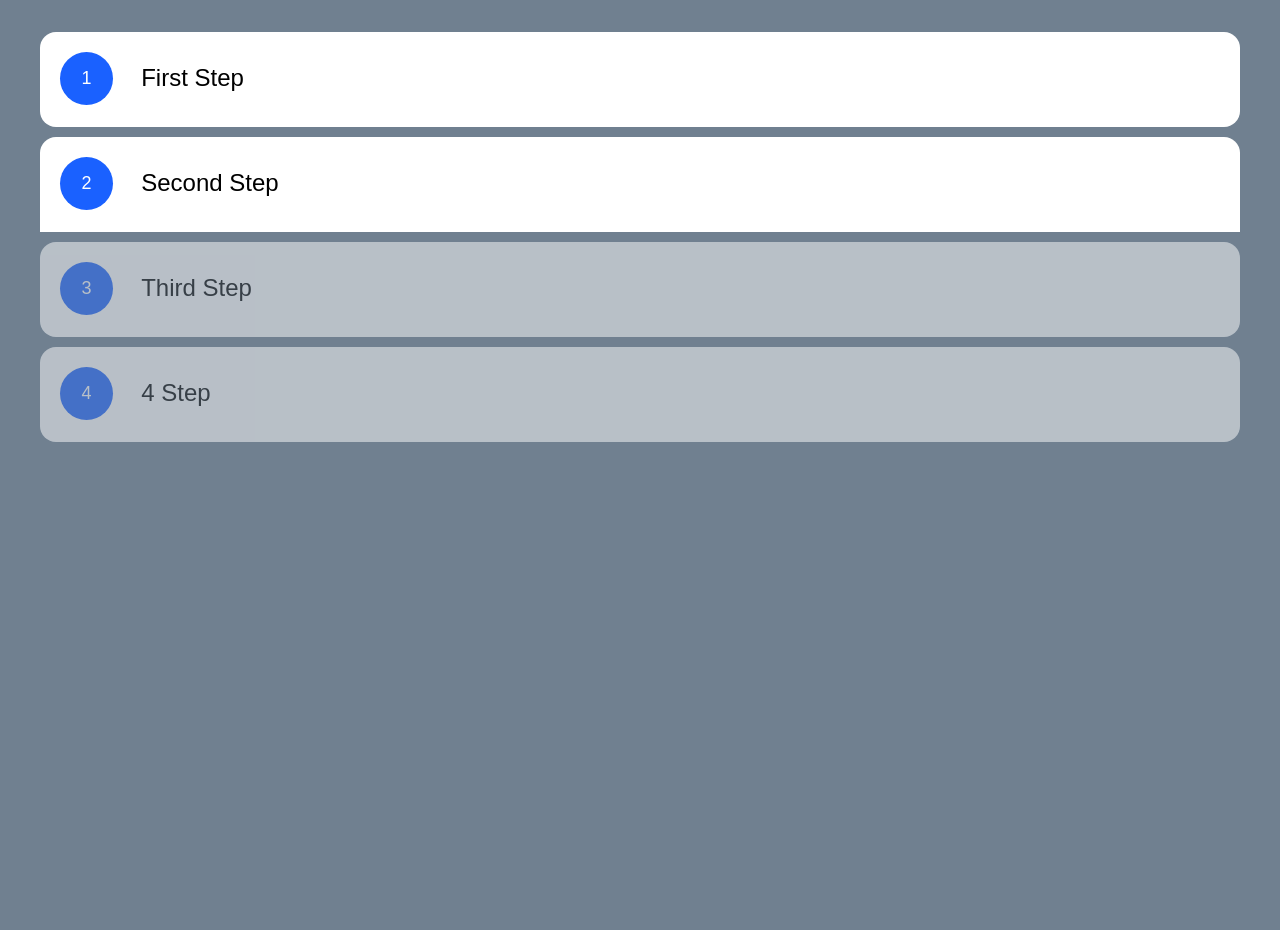
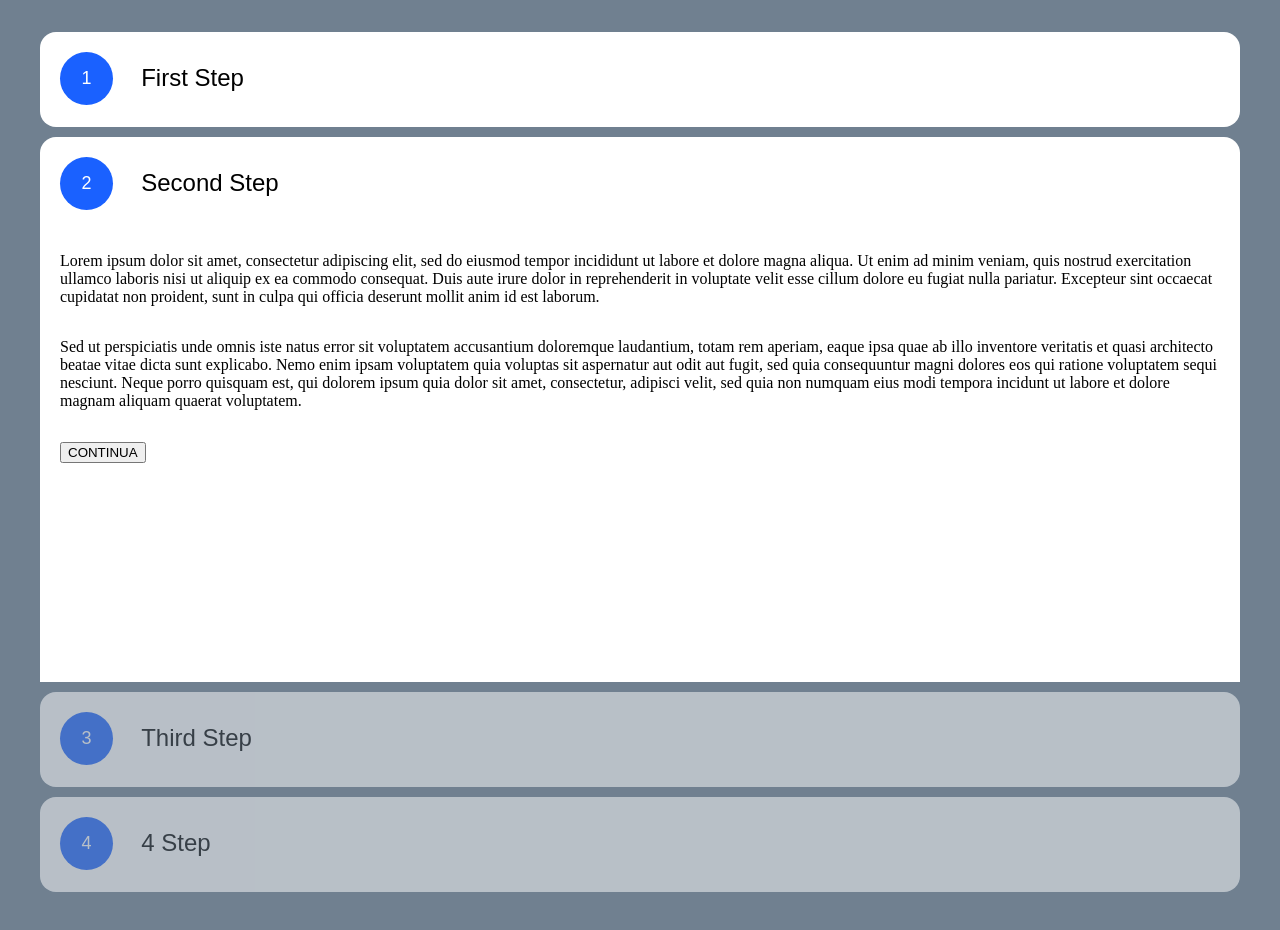
Before and after one commit to danielemanassero/js-training, a website built with Vite: page vertically-scrolls-tabs-layout/index.html in a window 1280 px wide. Before the commit the page ends 800 px from the top, so only its background shows below. Built offline with nearby package versions, Linux system fonts and the light colour scheme.

Commit message:
Vertically scroll tabs layout: init a content container for the second step

```diff
--- a/vertically-scrolls-tabs-layout/index.html
+++ b/vertically-scrolls-tabs-layout/index.html
@@ -36,6 +36,17 @@
                   </div>
                 </div>
               </div>
+              <div class="stepContainer">
+                <p>
+                  Lorem ipsum dolor sit amet, consectetur adipiscing elit, sed do eiusmod tempor incididunt ut labore et dolore magna aliqua. Ut enim ad minim veniam, quis nostrud exercitation ullamco laboris nisi ut aliquip ex ea commodo consequat. Duis aute irure dolor in reprehenderit in voluptate velit esse cillum dolore eu fugiat nulla pariatur. Excepteur sint occaecat cupidatat non proident, sunt in culpa qui officia deserunt mollit anim id est laborum.
+                </p>
+                <p>
+                  Sed ut perspiciatis unde omnis iste natus error sit voluptatem accusantium doloremque laudantium, totam rem aperiam, eaque ipsa quae ab illo inventore veritatis et quasi architecto beatae vitae dicta sunt explicabo. Nemo enim ipsam voluptatem quia voluptas sit aspernatur aut odit aut fugit, sed quia consequuntur magni dolores eos qui ratione voluptatem sequi nesciunt. Neque porro quisquam est, qui dolorem ipsum quia dolor sit amet, consectetur, adipisci velit, sed quia non numquam eius modi tempora incidunt ut labore et dolore magnam aliquam quaerat voluptatem.
+                </p>
+                <p>
+                  <button type="button">CONTINUA</button>
+                </p>
+              </div>
             </li>
 
             <li class="step">
--- a/vertically-scrolls-tabs-layout/style/steps-list.css
+++ b/vertically-scrolls-tabs-layout/style/steps-list.css
@@ -98,3 +98,25 @@
     }
   }
 }
+
+.stepContainer {
+  width: 100%;
+  min-height: 450px;
+  background-color: #fff;
+  text-align: left;
+  padding: 1rem;
+
+  @media screen and (min-width: 768px) {
+    padding: 1.25rem;
+  }
+
+  p {
+    padding: 0;
+    margin-top: 0;
+    margin-bottom: 2rem;
+
+    &:last-child {
+      margin-bottom: 0;
+    }
+  }
+}
```
